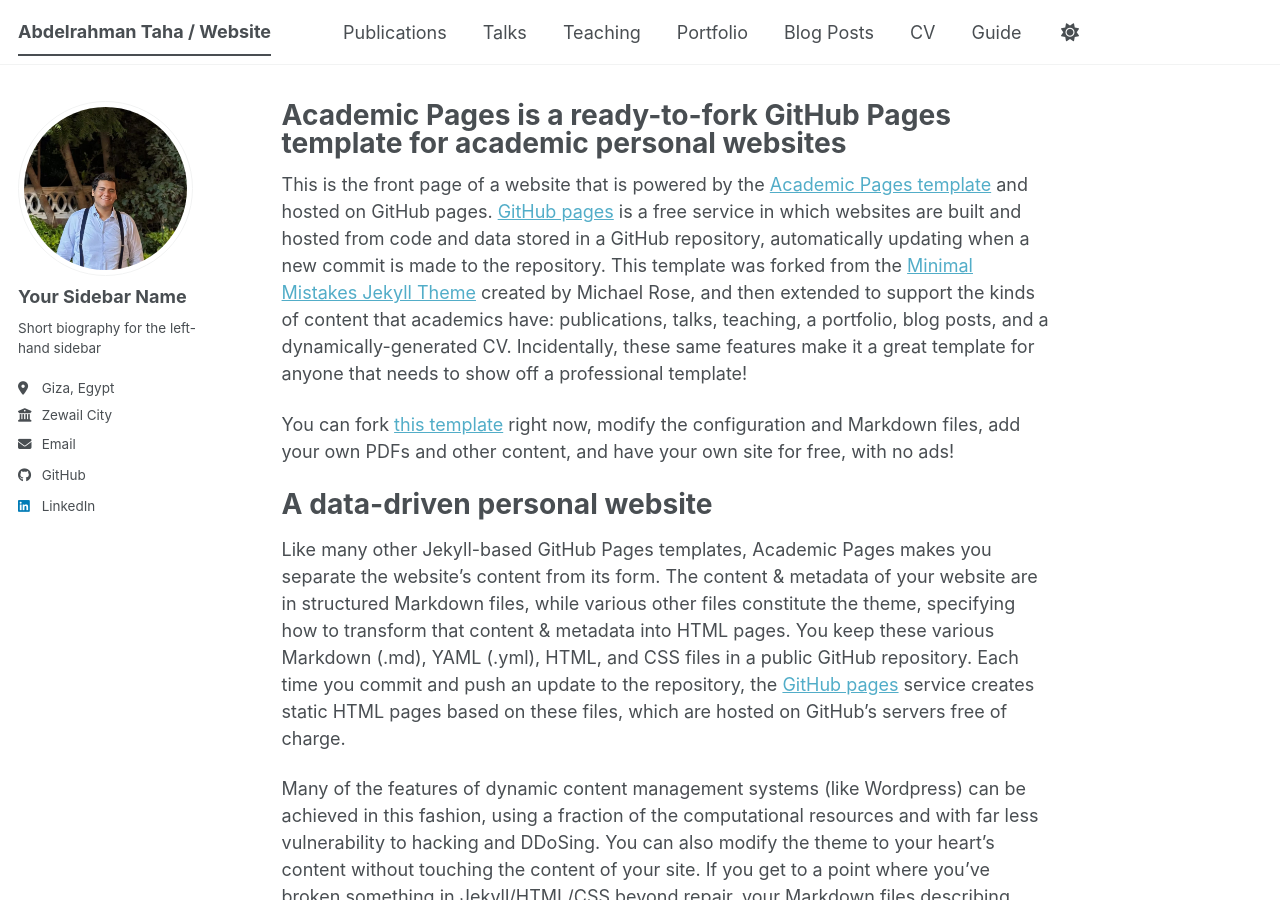
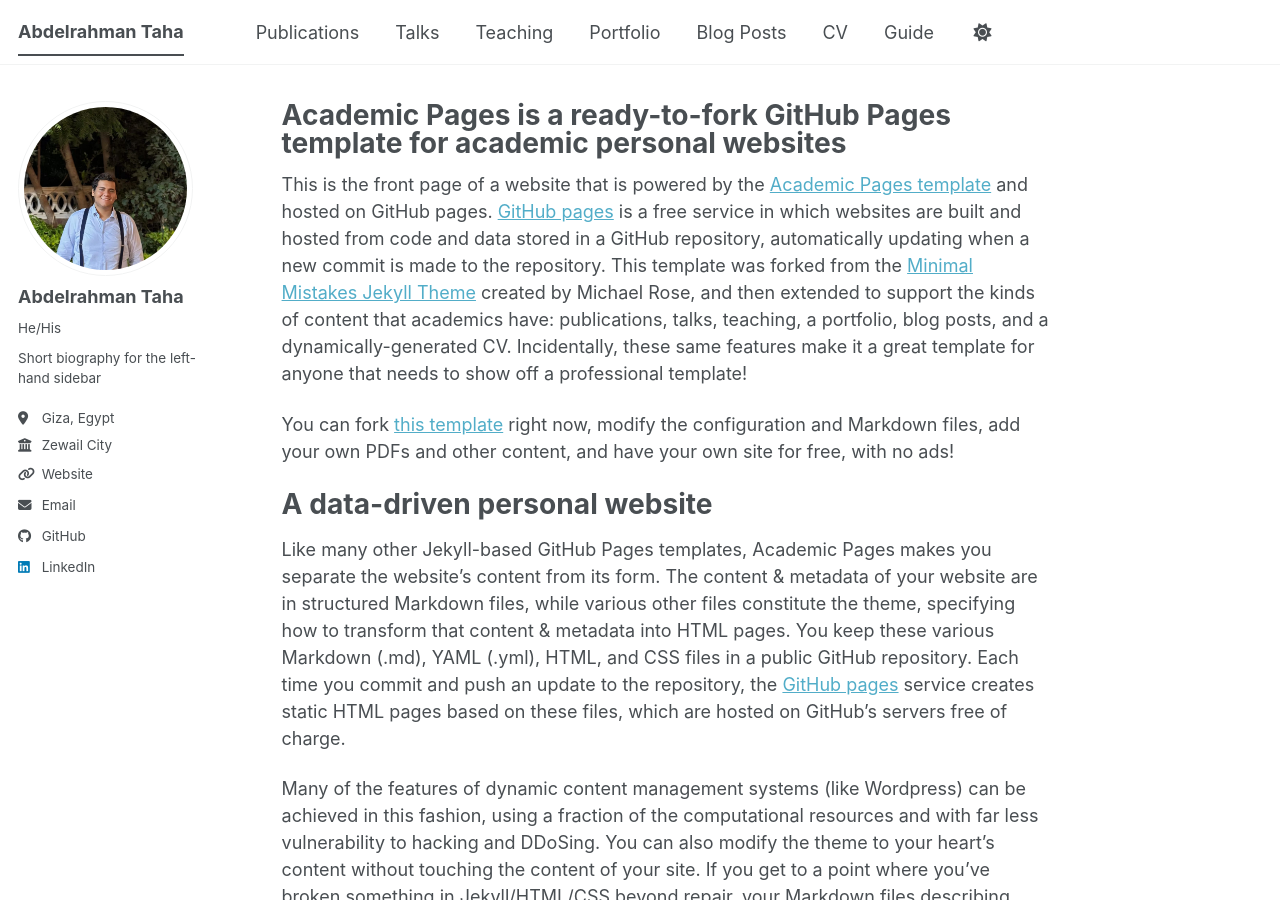
Before and after one commit to Hacker1one/hacker1one.github.io, a Jekyll site: the page built from _pages/about.md, in a window 1280 px wide and 900 px high. Built offline with Jekyll 4.4.1, drawn with Linux system fonts in a browser that asks for light colours; a script bundle is joined from its source files by our own code; library files that are not in the unit come from our copies.

Commit message:
Update _config.yml

```diff
--- a/_config.yml
+++ b/_config.yml
@@ -9,7 +9,7 @@
 # Basic Site Settings
 locale                   : "en-US"
 site_theme               : "default" # The available themes options are "default", "air", "sunrise", "mint", "dirt" and "contrast"
-title                    : "Abdelrahman Taha / Website"
+title                    : "Abdelrahman Taha"
 title_separator          : "-"
 name                     : &name "Abdelrahman Taha"
 description              : &description "Undergraduate Researcher in Computational Neuroscience"   # Update this with a general description of your site, this is the default if not overridden by a page
@@ -24,12 +24,12 @@
 author:
   # Biographic information
   avatar           : "profile1.jpeg"
-  name             : "Your Sidebar Name"
-  pronouns         : # example: "she/her"
+  name             : "Abdelrahman Taha"
+  pronouns         : "He/His"
   bio              : "Short biography for the left-hand sidebar"
   location         : "Giza, Egypt"
   employer         : "Zewail City"
-  uri              : # URL
+  uri              : "https://www.zewailcity.edu.eg"
   email            : "s-abdelrahman.taha@zewailcity.edu.eg"
 
   # Academic websites
```
